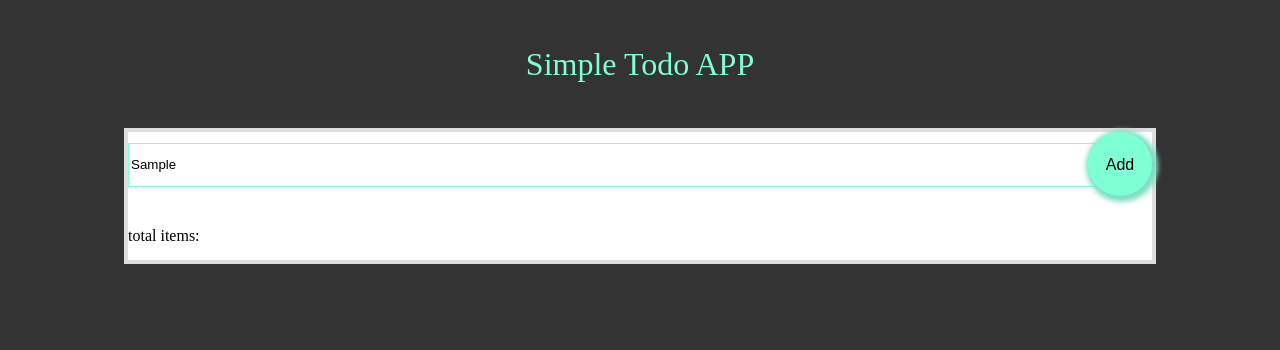
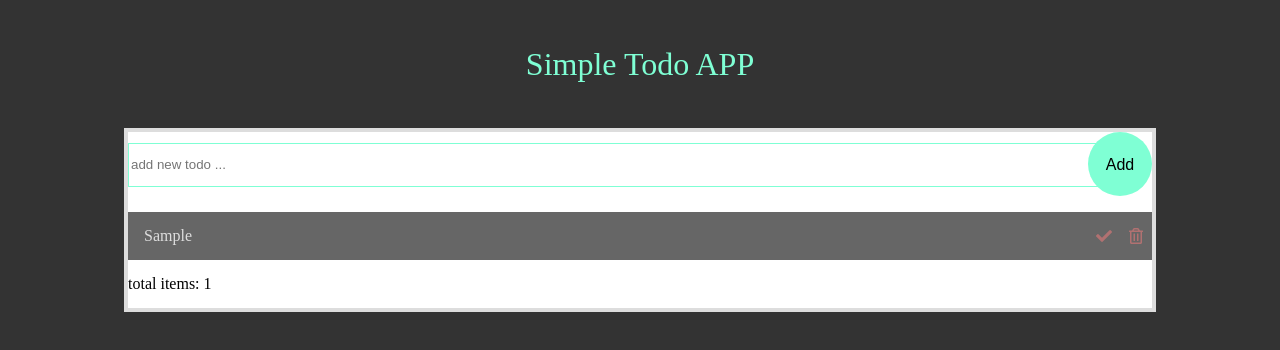
Before and after one commit to bntsv/todoApp_vanillaJS, a plain HTML site: page front-end/index.html in a window 1280 px wide. Both pictures are taken after typing "Sample" into the empty fields and a click on the button "Add". Drawn offline with nearby package versions, Linux system fonts and the light colour scheme; no server answers.

Commit message:
using Local Storage for user input only - no fetch

```diff
--- a/front-end/index.html
+++ b/front-end/index.html
@@ -17,13 +17,13 @@
                 <input type="text" autofocus placeholder="add new todo ...">
                 <button class="todo-add-btn" type="button">Add</button>
             </div>
-            <ul class="todo-items">
+            <ol class="todo-items">
                 <!-- This will be generated by JS for each todo item -->
                 <!-- <li data-id=${todo.id}>
                     <span>${todo.title}</span>
                     <div class="todo-remove-btn"><i class="far fa-trash-alt"></i></div>
                 </li> -->
-            </ul>
+            </ol>
             <div class="todos-total">total items: <span class="output"></span></div>
         </main>
     </div>
--- a/front-end/src/main.js
+++ b/front-end/src/main.js
@@ -1,5 +1,13 @@
+"use strict";
+
+function storeLocally(todosArr){
+    localStorage.setItem('todos',JSON.stringify(todosArr));
+}
+
 function renderTodos(todosArr) {
-    domEl.ul.innerHTML = ``;
+    domEl.ol.innerHTML = ``;
+    domEl.ol.type.value
+
     todosArr.forEach(todo => {
         let li = document.createElement("li");
 
@@ -10,7 +18,7 @@ function renderTodos(todosArr) {
         <div class="editTodo"><i class="fas fa-check"></i></div>
         `;
 
-        domEl.ul.appendChild(li);
+        domEl.ol.appendChild(li);
         li.addEventListener("click", removeTodo);
         li.addEventListener("click", toggleCompleted);
     })
@@ -22,19 +30,22 @@ function addTodo() {
     let todoTitle = domEl.userInput.value;
     if (!todoTitle) return;
 
-    let currentLastTodoID = todosArr[todosArr.length-1].id;
+    // let currentLastTodoID = todosArr[todosArr.length-1].id;
+    const id = todosArr.length ? todosArr[todosArr.length-1].id + 1 : 1;
 
     let todo = {
-        id: currentLastTodoID+1,
+        // id: currentLastTodoID+1,
+        id: id,
         title: todoTitle,
         completed: false
     };
 
-    console.log(todo.id);
-    todosArr.push(todo)
+    todosArr = [...todosArr, todo];
 
     domEl.userInput.value = "";
     domEl.userInput.focus();
+
+    storeLocally(todosArr);
     renderTodos(todosArr);
 }
 
@@ -52,11 +63,11 @@ function removeTodo(evt) {
     // }
     if (removeBtnID === todoID) {
 
-        // console.log(`remove`);
         let idx = todosArr.findIndex(todo => todo.id === todoID);
-        // console.log(idx);
+
         idx >= 0 && todosArr.splice(idx, 1);
 
+        storeLocally(todosArr);
         renderTodos(todosArr);
     }
 }
@@ -74,27 +85,43 @@ function toggleCompleted(evt) {
         let idx = todosArr.findIndex(todo => todo.id === todoID);
         todosArr[idx].completed = !todosArr[idx].completed;
 
+        storeLocally(todosArr);
         renderTodos(todosArr);
     }
 }
 
-let apiUrl = `https://jsonplaceholder.typicode.com/todos`;
-(function(){
-    fetch(`${apiUrl}`)
-    .then(response => response.json())
-    .then(data => {
-        todosArr = [...todosArr, ...data];
-        renderTodos(todosArr)
-    })
-    .catch(err => console.error(err))
-})();
+// let apiUrl = `https://jsonplaceholder.typicode.com/todos`;
+// (function fetchTodos(){
+//     fetch(`${apiUrl}`)
+//     .then(response => response.json())
+//     .then(data => {
+
+//         //if the following code is used undefined is added to the end of the array?! (todosArr = undefined)
+//         todosArr = [...todosArr, data];
+//         console.log(todosArr);
+
+//         //if the following code is used upon refresh the changes are not rendered BUT are still kept in Local Storage...
+//         todosArr = data;
+//         console.log(todosArr);
+
+//         // localStorage.setItem('todos',JSON.stringify(todosArr));
+
+//         renderTodos(todosArr)
+//     })
+//     .catch(err => console.error(err))
+// })();
 
 let domEl = {
     userInput: document.querySelector(".todo-add > input"),
     addBtn: document.querySelector(".todo-add-btn"),
-    ul: document.querySelector(".todo-items"),
+    ol: document.querySelector(".todo-items"),
     total: document.querySelector(".output")
 }
-let todosArr = [];
+let localStorage = window.localStorage;
+let todosArr = JSON.parse(localStorage.getItem('todos')) || [];
+
+window.addEventListener('DOMContentLoaded', event=>{
+	renderTodos(todosArr);
+});
 
 domEl.addBtn.addEventListener("click", addTodo);
```
Also changed, not shown: Readme.md.
